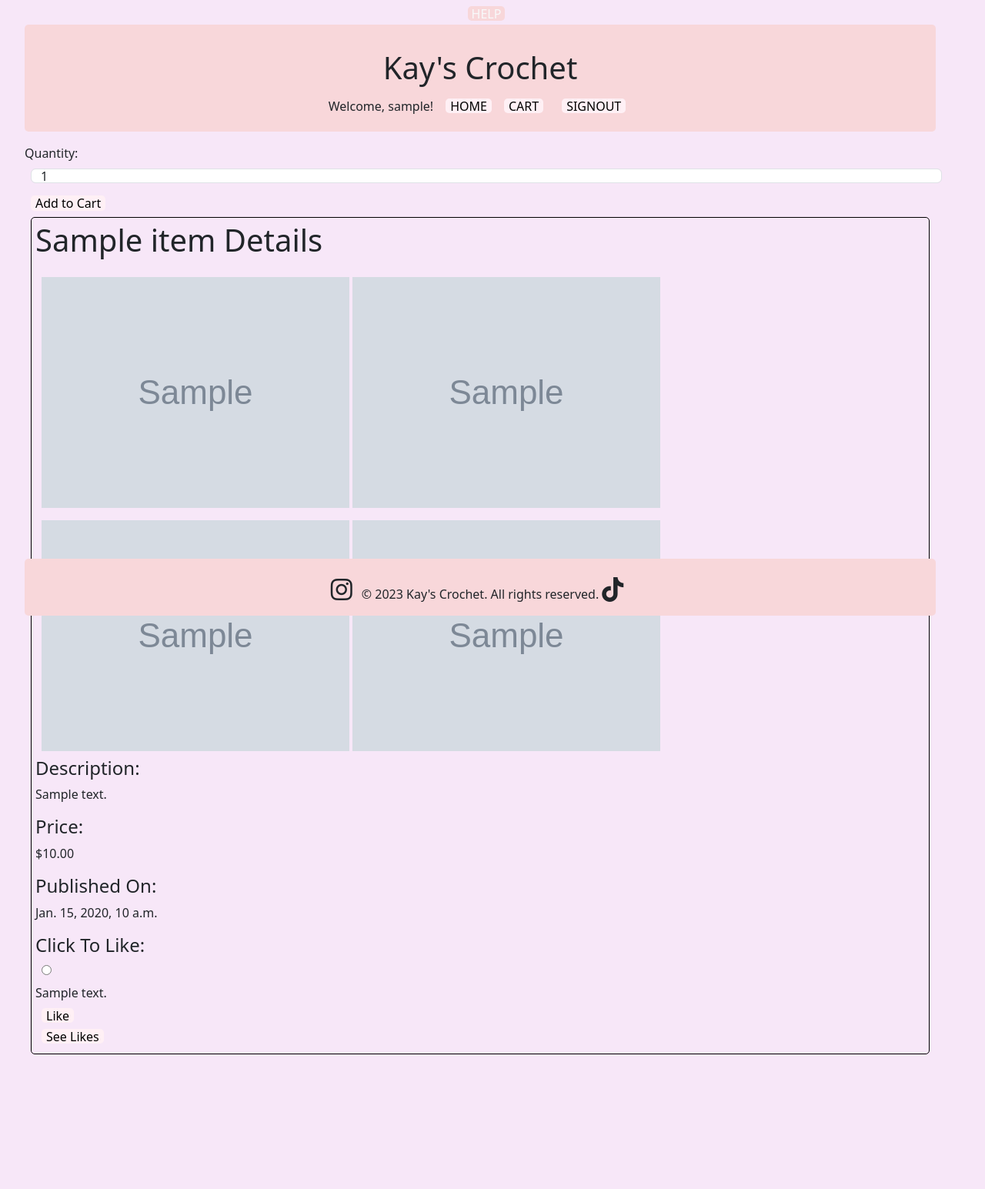
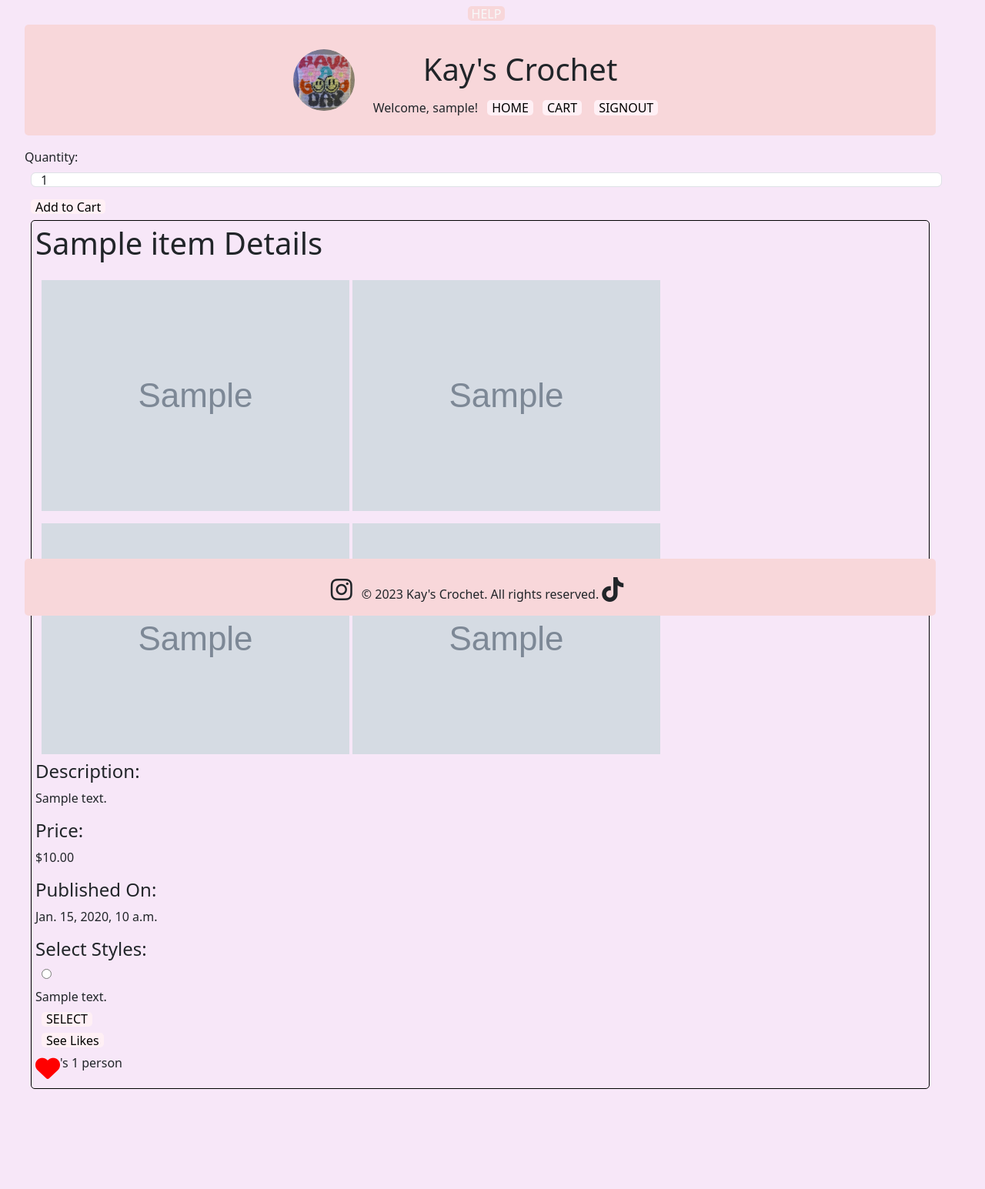
Before and after one commit to stevenburris1978/KaysCrochetAppDjangoSBurris, a Django app: page /1/item/ in a window 1280 px wide. Shown: the whole page at 77% size. Before the commit the page ends 1370 px from the top, so only its background shows below. Run offline with Django 4.2, Linux system fonts and the light colour scheme; a user stored in the database is signed in; tables that the repository leaves empty hold one stand-in row (values such as "Sample post"); grey boxes marked "Sample" are stand-in pictures.

Commit message:
updates choices to add selectable styles for the items. Added LikeItem model for users to like and unlike heart icon

```diff
--- a/KaysCrochet/settings.py
+++ b/KaysCrochet/settings.py
@@ -128,3 +128,5 @@ MEDIA_URL = '/media/'
 MEDIA_ROOT = os.path.join(BASE_DIR, 'media')
 
 AUTH_USER_MODEL = 'auth.User'
+
+STATICFILES_DIRS = [os.path.join(BASE_DIR, 'kayscrochetapp/static')]
--- a/kayscrochetapp/admin.py
+++ b/kayscrochetapp/admin.py
@@ -1,5 +1,5 @@
 from django.contrib import admin
-from .models import Choice, Item
+from .models import Choice, Item, LikeItem
 
 
 admin.site.site_header = "Kay's Crochet Administration"
@@ -23,3 +23,4 @@ class ItemAdmin(admin.ModelAdmin):
 
 admin.site.register(Choice)
 admin.site.register(Item, ItemAdmin)
+admin.site.register(LikeItem)
--- a/kayscrochetapp/models.py
+++ b/kayscrochetapp/models.py
@@ -14,6 +14,7 @@ class Item(models.Model):
     image4 = models.ImageField(upload_to='items/images/', blank=True, null=True)
     price = models.DecimalField(max_digits=10, decimal_places=2)
     pub_date = models.DateTimeField("date published")
+    no_of_likes = models.IntegerField(default=0)
 
     def __str__(self):
         return self.item_title
@@ -34,3 +35,11 @@ class Choice(models.Model):
 
     def __str__(self):
         return self.choice_text
+
+
+class LikeItem(models.Model):
+    item_id = models.CharField(max_length=500)
+    username = models.CharField(max_length=100)
+
+    def __str__(self):
+        return self.username
--- a/kayscrochetapp/static/kayscrochetapp/style.css
+++ b/kayscrochetapp/static/kayscrochetapp/style.css
@@ -1,5 +1,5 @@
 li a {
-    color: green;
+    color: darkblue;
 }
 
 body {
@@ -63,3 +63,10 @@ input {
     justify-content: center;
     background-color: lavenderblush;
 }
+
+.imgHeader {
+    margin: 1rem;
+    height: 5rem;
+    width: 5rem;
+    border-radius: 2.5rem;
+}
--- a/kayscrochetapp/templates/base_generic.html
+++ b/kayscrochetapp/templates/base_generic.html
@@ -15,15 +15,20 @@
 <body class="d-flex flex-column min-vh-100">
     <header class="py-3 sticky-top bg-danger-subtle flex-shrink-0 fixed-top text-center justify-content-center">
         <div class="container-fluid">
+            <div class="d-flex justify-content-center align-items-center me-4">
+                <div class="ms-2">
+                    <img class="imgHeader" src="{% static 'kayscrochetapp/images/HaveAGoodDay.png' %}" alt="Have A Good Day!">
+                </div>
+                <div class="ms-2">
                     <h1 style="margin-top: 1rem">Kay's Crochet</h1>
                     {% if user.is_authenticated %}
                         {# Show the user name if the user is authenticated #}
 
                     <div class="d-flex justify-content-center align-items-center">
                         <p class="m-0 me-2">Welcome, {{ user.username }}!</p>
-                <button type="button" class="button ms-2" onclick="window.location.href = '{% url 'kayscrochetapp:index' %}'">HOME</button>
-                <button type="button" class="button ms-2" onclick="window.location.href = '{% url 'kayscrochetapp:cart' %}'">CART</button>
-                <div class="ms-2">
+                        <button type="button" class="button ms-1" onclick="window.location.href = '{% url 'kayscrochetapp:index' %}'">HOME</button>
+                        <button type="button" class="button ms-1" onclick="window.location.href = '{% url 'kayscrochetapp:cart' %}'">CART</button>
+                        <div class="me-1">
                             {# Show the logout button if the user is authenticated #}
                             {% include 'kayscrochetapp/signout.html' %}
                         </div>
@@ -33,6 +38,8 @@
                         <a href="{% url 'kayscrochetapp:signin' %}">Sign In</a> | <a href="{% url 'kayscrochetapp:signup' %}">Sign Up</a>
                         </div>
                         {% endif %}
+                    </div>
+                </div>
             </div>
         </div>
     </header>
--- a/kayscrochetapp/templates/kayscrochetapp/detail.html
+++ b/kayscrochetapp/templates/kayscrochetapp/detail.html
@@ -35,14 +35,32 @@
         <p>${{ item.price }}</p>
         <h4>Published On:</h4>
         <p>{{ item.pub_date }}</p>
-        <h4>Click To Like:</h4>
         {% if error_message %}<p><strong>{{ error_message }}</strong></p>{% endif %}
-        {% for choice in item.choice_set.all %}
-            <input type="radio" name="choice" id="choice{{ forloop.counter }}" value="{{ choice.id }}">
-            <label for="choice{{ forloop.counter }}">{{ choice.choice_text }}</label><br>
-        {% endfor %}
-        <input type="submit" value="Like" style="display: flex; justify-content: center; align-items: center; vertical-align: middle; line-height: 0;">
+        {% if item.choice_set.count > 0 %}
+            <h4>Select Styles:</h4>
+            {% for choice in item.choice_set.all %}
+                <input type="radio" name="choice" id="choice{{ forloop.counter }}" value="{{ choice.id }}">
+                <label for="choice{{ forloop.counter }}">{{ choice.choice_text }}</label><br>
+            {% endfor %}
+        {% endif %}
+        {% if item.choice_set.count > 0 %}
+            <input type="submit" value="SELECT" style="display: flex; justify-content: center; align-items: center; vertical-align: middle; line-height: 0;">
+        {% endif %}
         <button type="button" class="button" onclick="window.location.href = '{% url 'kayscrochetapp:results' item.id%}'">See Likes</button>
+        <div class="d-flex justify-content-left align-items-center">
+            <div>
+               <a href="/like_item?item_id={{ item.id }}"  target="_blank" class="text-dark"><i class="fa fa-heart fa-2x" style="color: red;"></i></a>
+            </div>
+            <div>
+                {% if item.no_of_likes == 0 %}
+                <p>'s 0</p>
+                {% elif item.no_of_likes == 1 %}
+                <p>'s {{item.no_of_likes}} person</p>
+                {% else %}
+                <p>'s {{item.no_of_likes}} people</p>
+                {% endif %}
+            </div>
+        </div>
     </fieldset>
 </form>
 {% endblock %}
--- a/kayscrochetapp/urls.py
+++ b/kayscrochetapp/urls.py
@@ -1,6 +1,6 @@
 from django.urls import path
 from . import views
-from .views import add_to_cart, cart, remove_from_cart
+from .views import add_to_cart, cart, remove_from_cart, like_item
 
 app_name = 'kayscrochetapp'
 urlpatterns = [
@@ -14,4 +14,5 @@ urlpatterns = [
     path('cart', cart, name='cart'),
     path('<int:pk>/item/', add_to_cart, name='add_to_cart'),
     path('<int:item_id>/cart/remove/', remove_from_cart, name='remove_from_cart'),
+    path('like_item', like_item, name='like_item'),
 ]
--- a/kayscrochetapp/views.py
+++ b/kayscrochetapp/views.py
@@ -8,7 +8,7 @@ from django.utils.decorators import method_decorator
 from django.views.decorators.http import require_POST
 from django.views import generic
 from .forms import SignUpForm, SignInForm, AddToCartForm
-from .models import Choice, Item
+from .models import Choice, Item, LikeItem
 
 
 class IndexView(generic.ListView):
@@ -173,3 +173,24 @@ def remove_from_cart(request, item_id):
     else:
         # If the item is not in the cart, return an error response
         return JsonResponse({'error': f'Item {item_id} not found in the cart'}, status=400)
+
+
+def like_item(request):
+    username = request.user.username
+    item_id = request.GET.get('item_id')
+
+    item = Item.objects.get(id=item_id)
+
+    like_filter = LikeItem.objects.filter(item_id=item_id, username=username).first()
+
+    if like_filter == None:
+        new_like = LikeItem.objects.create(item_id=item_id, username=username)
+        new_like.save()
+        item.no_of_likes = item.no_of_likes+1
+        item.save()
+        return redirect('/')
+    else:
+        like_filter.delete()
+        item.no_of_likes = item.no_of_likes-1
+        item.save()
+        return redirect('/')
```
Also changed, not shown: kayscrochetapp/templates/kayscrochetapp/index.html (+14 -0 lines), kayscrochetapp/templates/kayscrochetapp/signin.html (+8 -1 lines), kayscrochetapp/templates/kayscrochetapp/signup.html (+8 -1 lines), kayscrochetapp/static/kayscrochetapp/images/HaveAGoodDay.png (added). Lines whose indentation alone changed are shown as unchanged.
